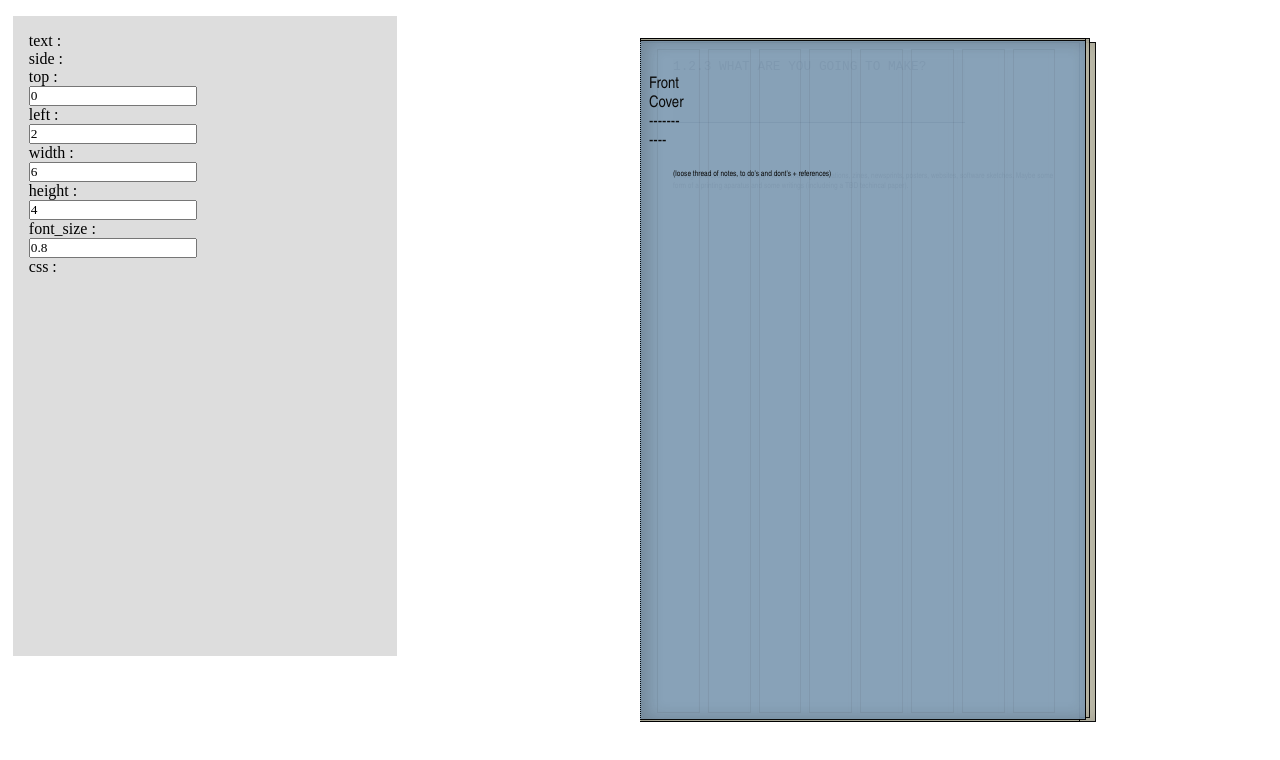
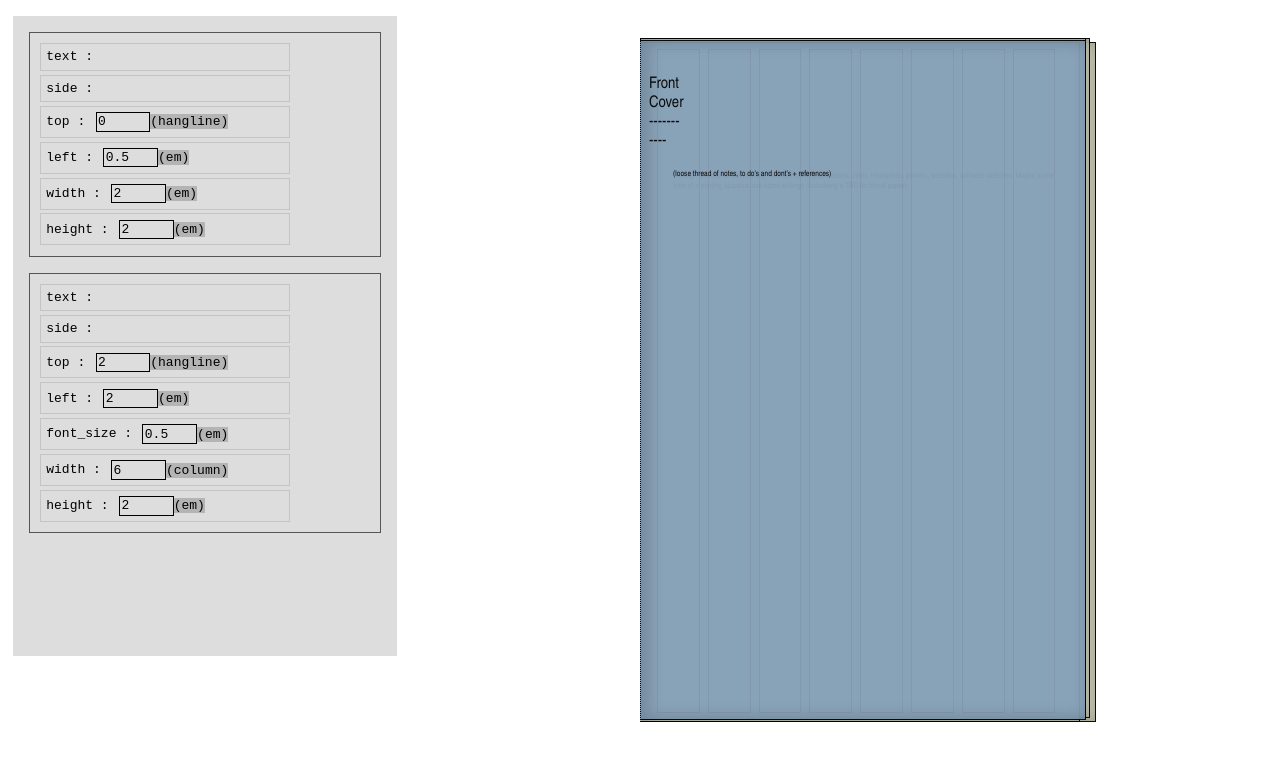
Before and after one commit to caizoryan/w1-proposal, a plain HTML site: page index.html in a window 1280 px wide. Drawn offline with Linux system fonts and the light colour scheme; a web font is replaced by a local one.

Commit message:
yum ui stuff

```diff
--- a/data.js
+++ b/data.js
@@ -25,18 +25,18 @@ let WHAT = {
 	content: [
 		["TextFrame",
 		 ["text", `1.2.3 What are you going to make?`.toUpperCase()],
-		 ["side", "recto"],
 		 ["top", ["hangline_recto", 0]],
-		 ["left", ["em", 2]],
+		 ["left", ["em", 7]],
 		 ["width", ["column_width_recto", 6]],
 		 ["height", ["em", 4]],
 		 ["font_size", ["em", .8]],
-		 ["css", {
-			 background: "#2222",
-			 fontWeight: 100,
-			 borderBottom: '1px solid black',
-			 fontFamily: 'monospace',
-		 }]
+		 ["css", ["css", [
+			 ["background", "#2222"],
+			 ["fontWeight", 100],
+			 ["transform", 'rotate(90deg)'],
+			 ["borderBottom", '1px solid black'],
+			 ["fontFamily", 'monospace']],
+		 ]]
 		],
 
 		["TextFrame",
--- a/processor.js
+++ b/processor.js
@@ -1,5 +1,5 @@
 import { TextFrame } from "./frames.js"
-import {s} from "./scale.js"
+import { s } from "./scale.js"
 // ["recto", 2, "x"]
 // ["verso", 2, "x"]
 let process_verso = (prop) => (grid) => {
@@ -79,6 +79,7 @@ export let process_property = (property) => {
 		if (property[0] == "recto") return process_recto(property)
 		if (property[0] == "column_width_verso") return process_column_width_verso(property)
 		if (property[0] == "column_width_recto") return process_column_width_recto(property)
+		if (property[0] == "css") return reduceprops(property[1])
 
 		// units
 		if (property[0] == "em") return process_em(property)
@@ -104,7 +105,7 @@ export let reduceprops = (props) => props.reduce((acc, tuple) => {
 }, {})
 
 export let process = (item) => {
-	if (item[0] == "TextFrame"){
+	if (item[0] == "TextFrame") {
 		let f = reduceprops(item.slice(1))
 		let t = new TextFrame(f)
 		console.log(f)
--- a/script.js
+++ b/script.js
@@ -2,7 +2,7 @@ export const DPI = 100
 let mouse_x = 0
 import { data } from "./data.js"
 import { Frame, ImageFrame, TextFrame } from "./frames.js"
-import {process, process_property} from "./processor.js"
+import { process, process_property } from "./processor.js"
 import { s } from "./scale.js"
 
 // let colors = ["#eee", "#ddd", "#ccc"]
@@ -455,7 +455,7 @@ class Book {
 
 	}
 
-	destroy(){
+	destroy() {
 		this.el.remove()
 	}
 }
@@ -641,9 +641,11 @@ let boomm = [meh, meh]
 let basic_spread = (pg, els = []) => {
 	return new Spread(
 		new Structure(boomm), [
-			new TextFrame({ text: pg,
+		new TextFrame({
+			text: pg,
 			top: s.em(1),
-											left: process_property(["verso", 0, "x"]) }),
+			left: process_property(["verso", 0, "x"])
+		}),
 		...els
 	])
 }
@@ -652,13 +654,13 @@ let offsets = [
 	[2, s.em(.1), "horizontal", colors[0]],
 	[4, s.em(.5), "horizontal", colors[0]],
 	[6, s.em(-.1), 'vertical', colors[0]],
-	[3, s.em(.1),  'vertical', colors[2]],
-	[8, s.em(.1), "horizontal", colors[2] ]
+	[3, s.em(.1), 'vertical', colors[2]],
+	[8, s.em(.1), "horizontal", colors[2]]
 ]
 
 let book_el = document.createElement("div")
 let pages = [
-	...data.map((e, i) => basic_spread(i*2, e.content.map(process))),
+	...data.map((e, i) => basic_spread(i * 2, e.content.map(process))),
 	basic_spread(10),
 	basic_spread(10),
 	basic_spread(12),
@@ -670,6 +672,14 @@ let book = new Book(book_el, pages, offsets)
 document.body.appendChild(book_el)
 let ui = document.createElement('div')
 
+ui.onmouseenter = () => {
+	ui.style.left = '1vw'
+}
+
+ui.onmouseleave = () => {
+	ui.style.left = '-20vw'
+}
+
 /**@type {CSSStyleDeclaration}*/
 let css = {
 	position: 'fixed',
@@ -677,16 +687,46 @@ let css = {
 	height: '80vh',
 	top: '2vh',
 	left: '1vw',
+	zIndex: 99,
 	background: '#ddd',
 	padding: '1em',
 }
 
 apply(ui, css)
 
-data[1].content[0].forEach((item, i) => {
-	if(i==0) return
+let renderframeui = (items) => {
+	let box = document.createElement('div')
+
+	let c = {
+		border: '1px solid #555',
+		padding: '.4em',
+		marginBottom: '1em',
+	}
+
+	apply(box, c)
+
+	ui.appendChild(box)
+
+	items.forEach(
+		(item, i) => {
+		if (i == 0) return
 		let property = document.createElement('div')
-	let key = document.createElement('p')
+
+		let c = {
+			border: '1px solid #2222',
+			padding: '.4em',
+			fontFamily: 'monospace',
+			margin: '.3em',
+			width: '250px'
+		}
+		apply(property, c)
+
+		let key = document.createElement('span')
+
+		c = {
+			fontFamily: 'monospace',
+		}
+		apply(key, c)
 		key.innerText += item[0] + ' : '
 
 		property.appendChild(key)
@@ -701,6 +741,16 @@ data[1].content[0].forEach((item, i) => {
 				|| key == 'recto'
 				|| key == 'verso'
 			) {
+				let keyel = document.createElement('span')
+				keyel.innerText = '(' + key.split('_')[0] + ')'
+				let css = {
+					background: '#4444',
+					// color: 'white',
+					fontFamily: 'monospace',
+				}
+				apply(keyel, css)
+
+
 				let input = document.createElement('input')
 				input.value = item[1][1]
 				input.oninput = (e) => {
@@ -715,28 +765,43 @@ data[1].content[0].forEach((item, i) => {
 
 				input.onkeydown = (e) => {
 					e.stopPropagation()
-				if (e.key == 'ArrowRight'){
+					if (e.key == 'ArrowRight') {
 						item[1][1] += increment
 						input.value = item[1][1]
 						refresh_redraw_pages()
 					}
 
-				if (e.key == 'ArrowLeft'){
+					if (e.key == 'ArrowLeft') {
 						item[1][1] -= increment
 						input.value = item[1][1]
 						refresh_redraw_pages()
 					}
 				}
 
+				css = {
+					all: 'unset',
+					border: '1px solid black',
+					padding: '.1em',
+					width: '50px',
+					marginLeft: '.2em'
+				}
+				apply(input, css)
+
 				property.appendChild(input)
+				property.appendChild(keyel)
 			}
 
 		}
 
-	ui.appendChild(property)
+		box.appendChild(property)
 	})
 
-console.log(data[0].content[0][1])
+}
+
+let updateui = () => {
+	ui.innerHTML = ''
+	if (Array.isArray(data[book.current_spread].content)) data[book.current_spread].content.forEach(renderframeui)
+}
 
 let refresh_redraw_pages = () => {
 	// save page and destroy
@@ -747,14 +812,14 @@ let refresh_redraw_pages = () => {
 	let book_el = document.createElement("div")
 	document.body.appendChild(book_el)
 	let pages = [
-		...data.map((e, i) => basic_spread(i*2, e.content.map(process))),
+		...data.map((e, i) => basic_spread(i * 2, e.content.map(process))),
 		basic_spread(10),
 		basic_spread(10),
 		basic_spread(12),
 		basic_spread(14),
 		basic_spread(16),
 	]
-	book = new Book(book_el, pages , offsets)
+	book = new Book(book_el, pages, offsets)
 
 	// reset saved page and draw
 	book.current_spread = spread
@@ -767,11 +832,15 @@ let next = () => {
 	if (book.current_spread == book.spreads.length - 1) book.current_spread = 0
 	else book.current_spread++
 	book.drawBook()
+
+	updateui()
 }
 let prev = () => {
 	if (book.current_spread == 0) book.current_spread = book.spreads.length - 1
 	else book.current_spread--
 	book.drawBook()
+
+	updateui()
 }
 let moveAllBut = (pg, offset, axis = "vertical") => {
 	let [ii, iii] = book.pageToSheets(pg)
@@ -823,5 +892,6 @@ window.addEventListener("mousemove", (e) => {
 	mouse_x = e.clientX
 })
 book.current_spread = 0
+updateui()
 
 book.drawBook()
--- a/style.css
+++ b/style.css
@@ -3,7 +3,7 @@
 		padding: 0;
 		margin: 0;
 		box-sizing: border-box;
-		transition: all 500ms ease-in-out;
+		transition: all 150ms ease-in-out;
 		-ms-overflow-style: none;  /* IE and Edge */
 		scrollbar-width: none;  /* Firefox */
 		font-family: "aktiv-grotesk";
```
Lines whose indentation alone changed are shown as unchanged.
